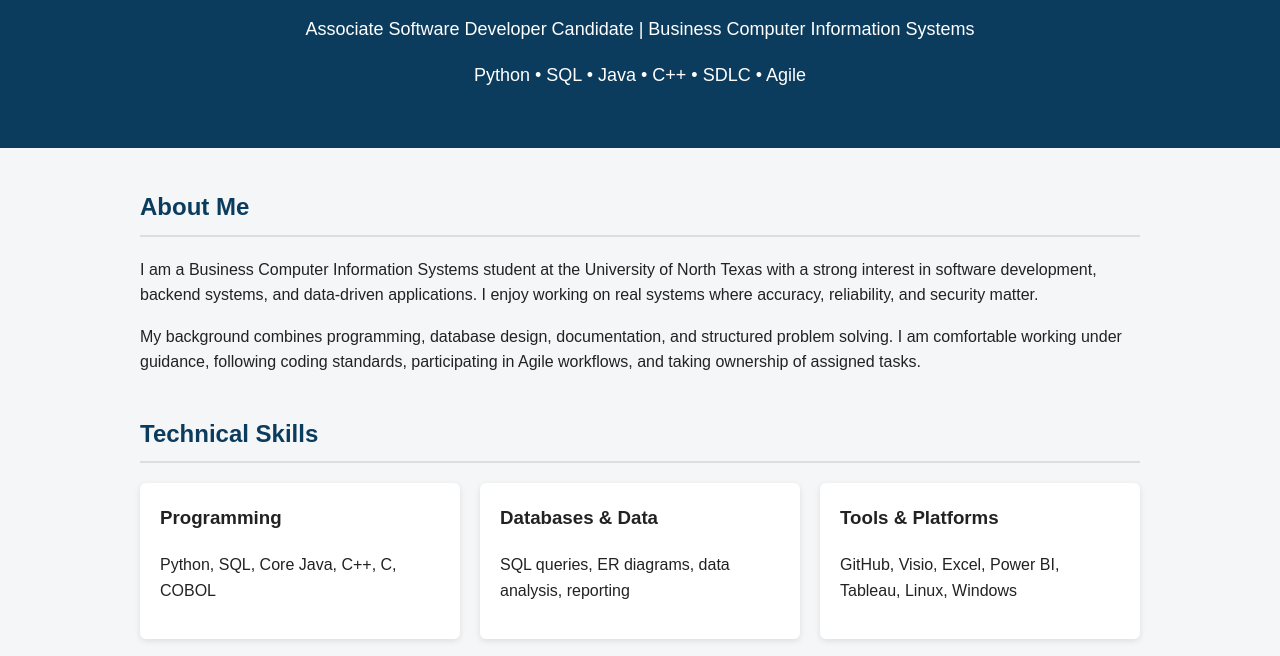
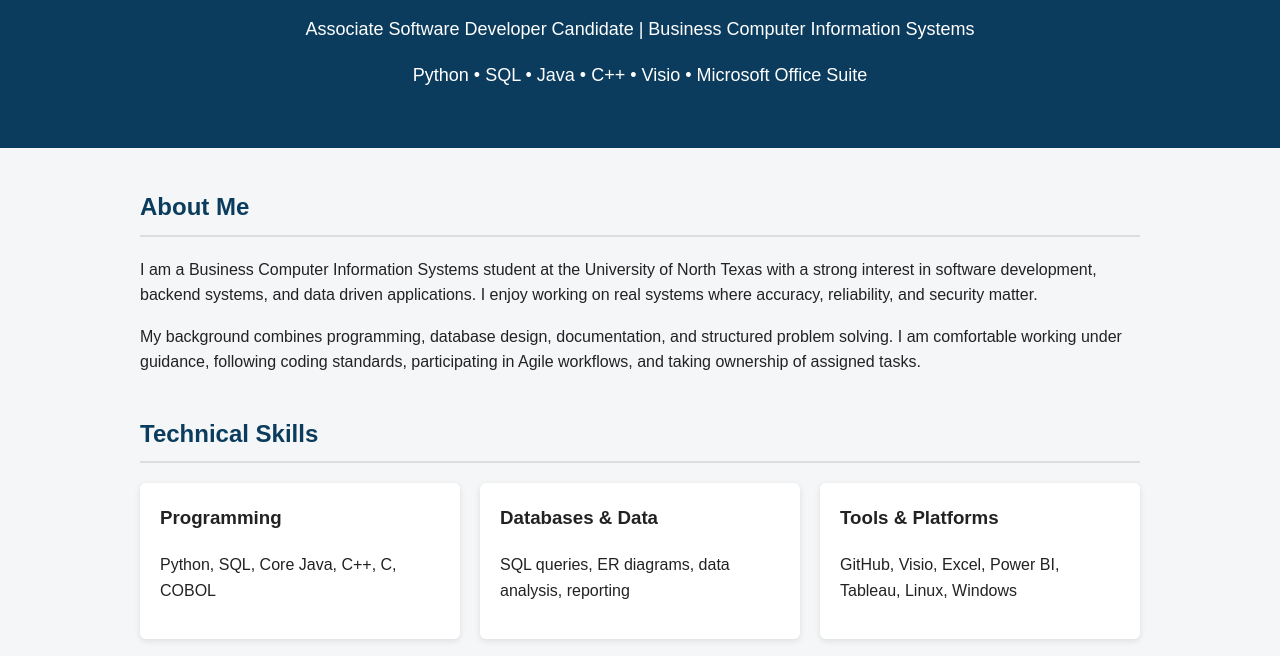
Before and after one commit to HemanthD916/GuideWell-Associate-Software-Developer, a plain HTML site: page index.html in a window 1280 px wide. Shown: the part 116-772 px from the top of the page. Drawn offline with Linux system fonts and the light colour scheme.

Commit message:
Update index.html

```diff
--- a/index.html
+++ b/index.html
@@ -84,14 +84,14 @@
 <header>
     <h1>Hemanth Dhamodharan</h1>
     <p>Associate Software Developer Candidate | Business Computer Information Systems</p>
-    <p>Python • SQL • Java • C++ • SDLC • Agile</p>
+    <p>Python • SQL • Java • C++ • Visio • Microsoft Office Suite</p>
 </header>
 
 <section>
     <h2>About Me</h2>
     <p>
         I am a Business Computer Information Systems student at the University of North Texas with a strong interest in
-        software development, backend systems, and data-driven applications. I enjoy working on real systems where
+        software development, backend systems, and data driven applications. I enjoy working on real systems where
         accuracy, reliability, and security matter.
     </p>
     <p>
```
